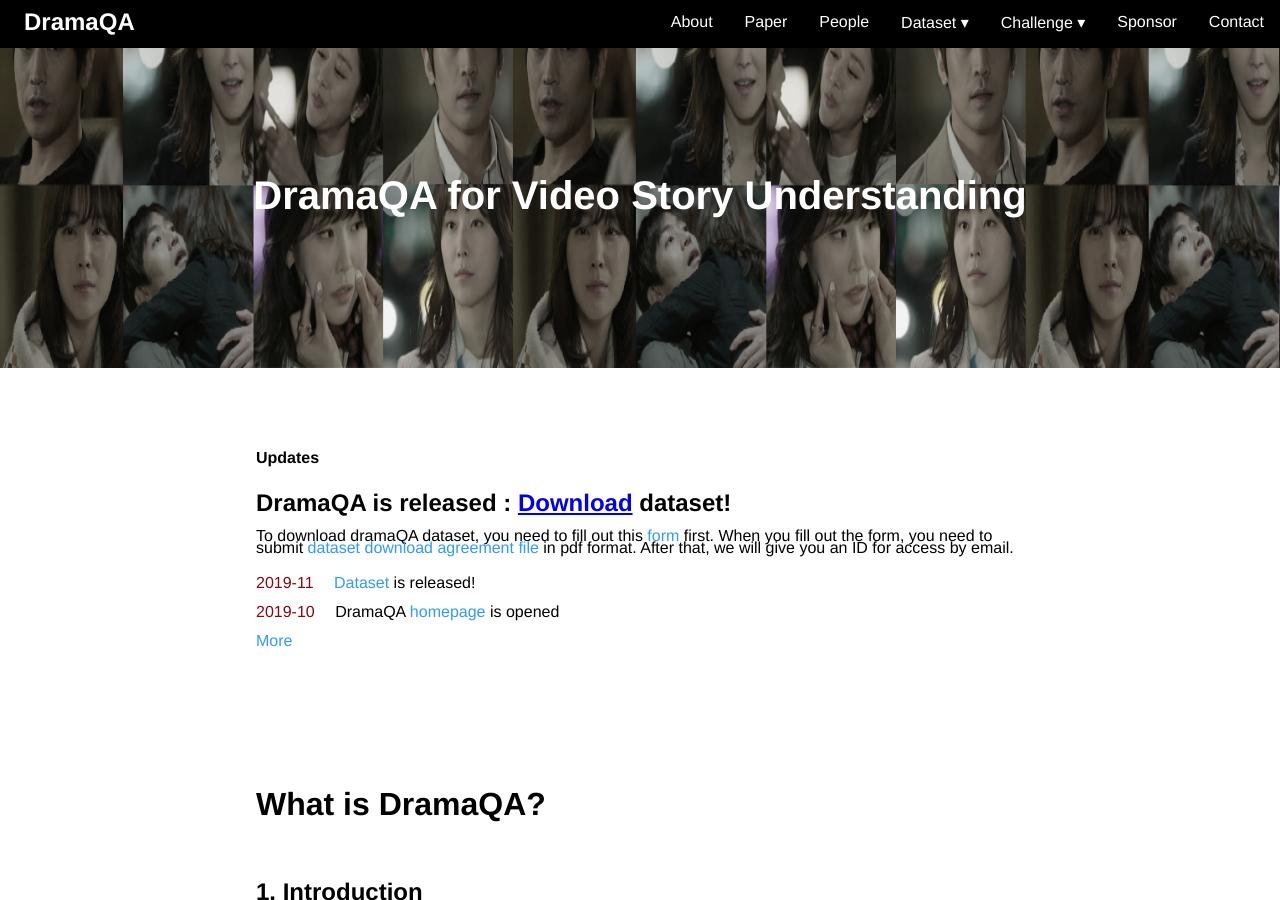
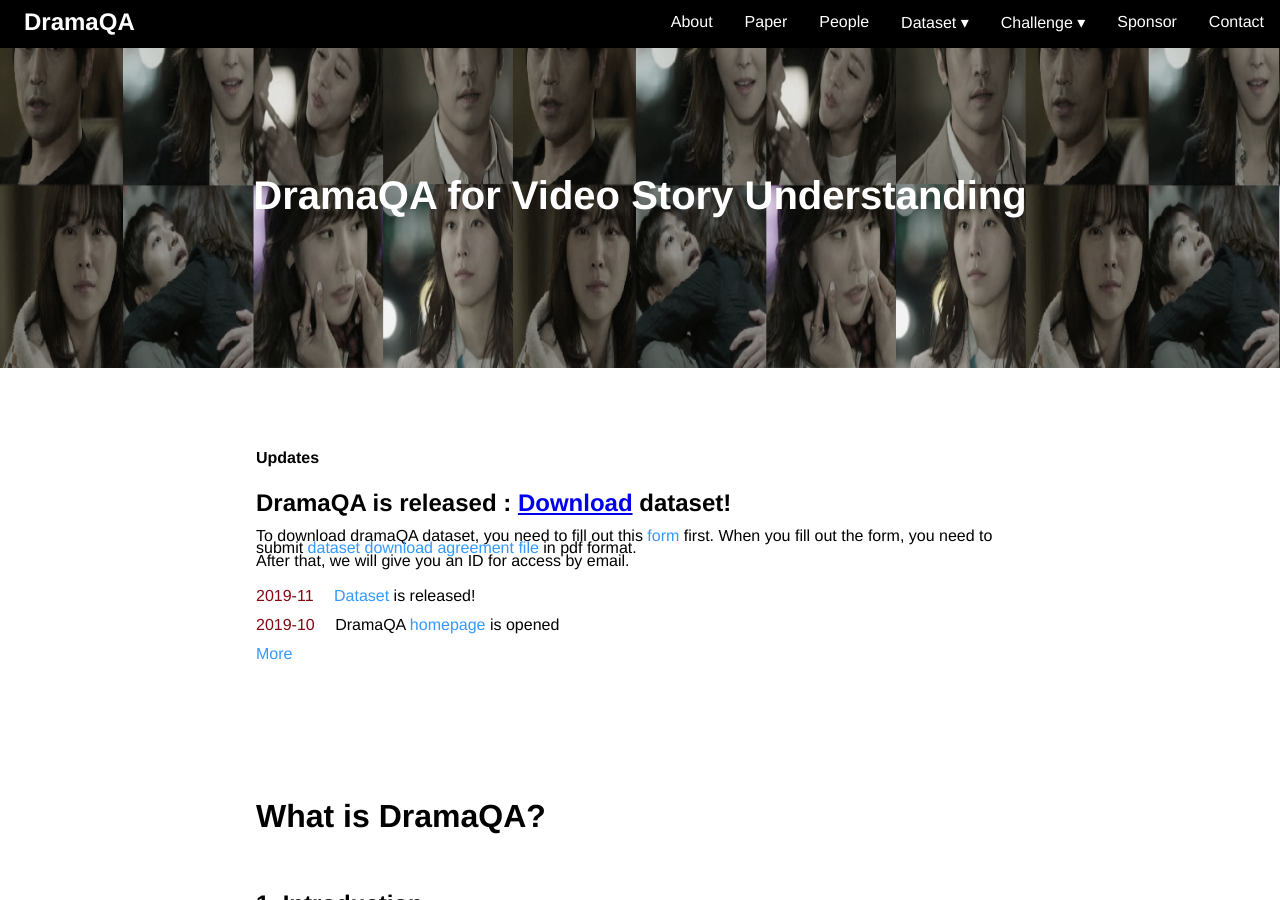
Before and after one commit to friendsqa/friendsqa.github.io, a Jekyll site: the page built from index.md, in a window 1280 px wide and 900 px high. Built offline with Jekyll 4.4.1, drawn with Linux system fonts in a browser that asks for light colours.

Commit message:
change index page

```diff
--- a/index.md
+++ b/index.md
@@ -23,7 +23,9 @@ title: DramaQA
   </h2>
   <p class="content-item">
     To download dramaQA dataset, you need to fill out this <a id="download_link" href="https://docs.google.com/forms/d/e/1FAIpQLSdqQTHp6-AiNQijHhcPAPvFV_6TFer06e6aWG1l_jRhRo2E5w/viewform">form</a> first.
-    When you fill out the form, you need to submit <a id="download_link" href="/assets/dramaqa_download_agreement.docx">dataset download agreement file</a> in pdf format. After that, we will give you an ID for access by email.
+    When you fill out the form, you need to submit <a id="download_link" href="/assets/dramaqa_download_agreement.docx">dataset download agreement file</a> in pdf format.
+    <br />
+    After that, we will give you an ID for access by email.
   </p>
 
   <h5 class="update-history">
```
